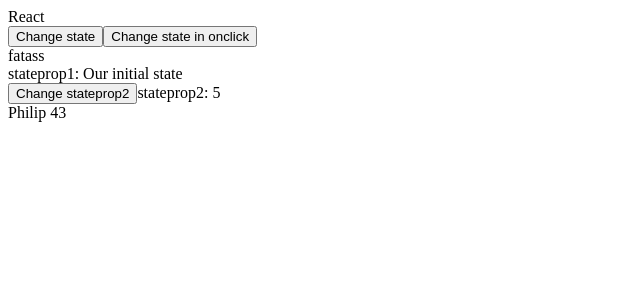
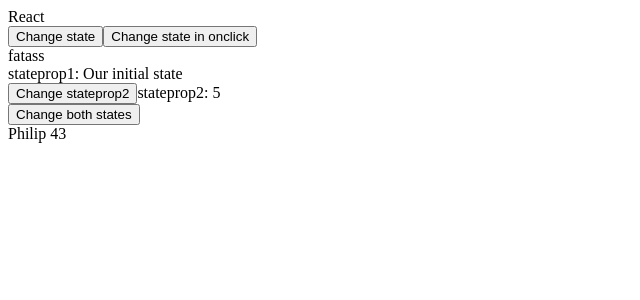
Before and after one commit to PhilipHassialis/React-2019, a React (Create React App) app: page / in a window 1280 px wide. Shown: the top 300 px of the page, without its empty margins (0-640 px from the left). Built offline with nearby package versions, Linux system fonts and the light colour scheme.

Commit message:
change multiple state properties with setstate

```diff
--- a/src/containers/container1.js
+++ b/src/containers/container1.js
@@ -21,7 +21,10 @@ class Container1 extends Component {
     };
 
     changeState3 = () => {
-        this.setState({});
+        this.setState({
+            stateprop1: "Next next state",
+            stateprop2: 36
+        });
     };
 
     render() {
@@ -37,6 +40,11 @@ class Container1 extends Component {
                     <button onClick={() => this.changeState2()}>Change stateprop2</button>
                     stateprop2: {this.state.stateprop2}
                 </div>
+                <div>
+                    <button onClick={() => this.changeState3()}>
+                        Change both states
+                    </button>
+                </div>
             </div>
         );
     }
```
